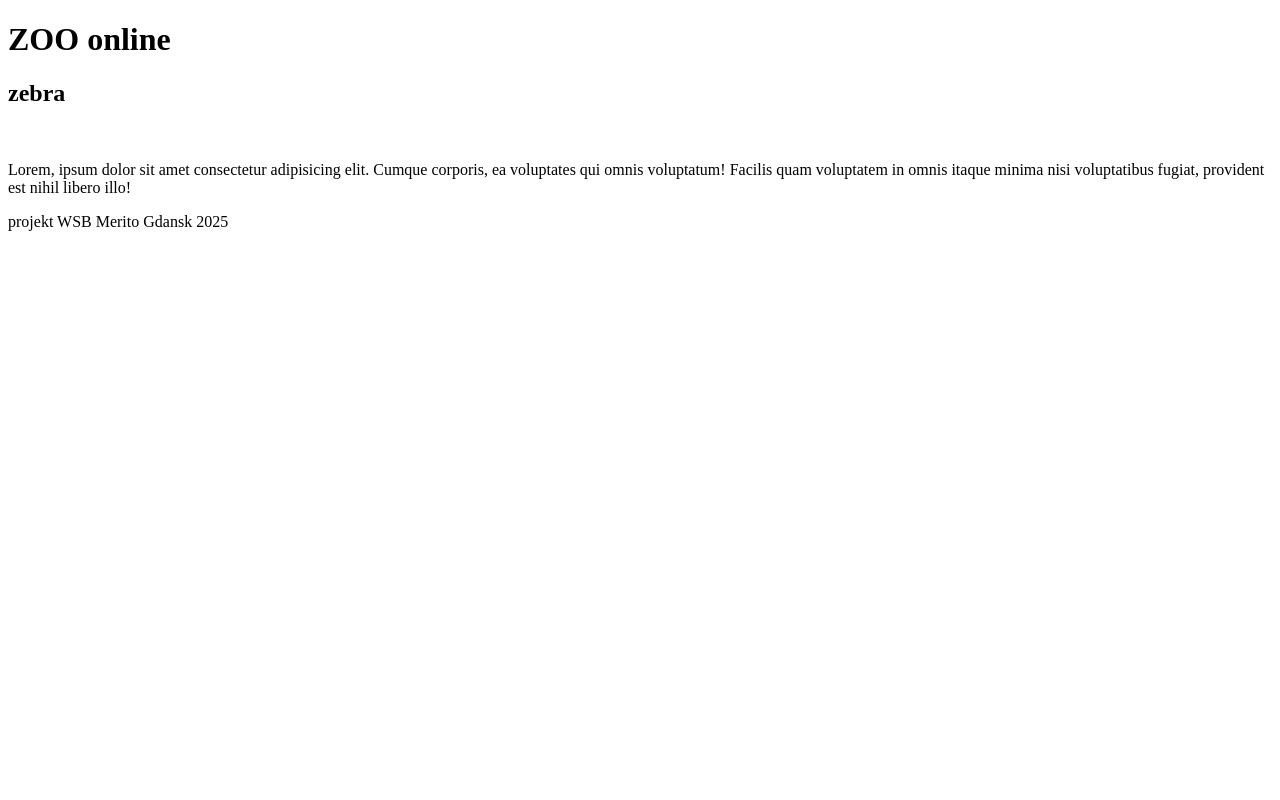
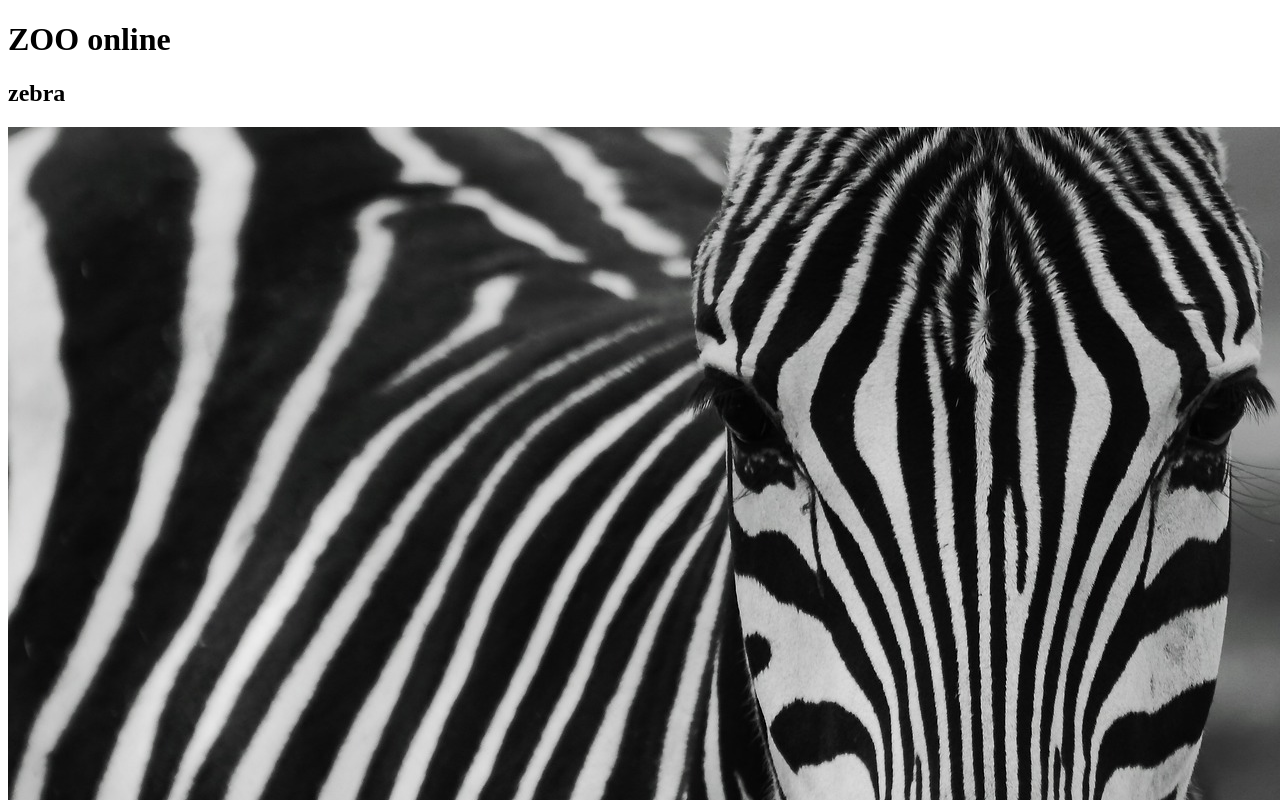
Before and after one commit to Juliap23/Zooonline_ININ5_IT, a plain HTML site: page index.html in a window 1280 px wide. Shown: the top 800 px of the page. Drawn offline with Linux system fonts and the light colour scheme.

Commit message:
aktualizacja

```diff
--- a/index.html
+++ b/index.html
@@ -10,7 +10,7 @@
     <main>
         <section>
             <h2>zebra</h2>
-            <img src="./img/zebra.jpggit remote" alt="">
+            <img src="./img/zebra.jpg" alt="">
             <p>Lorem, ipsum dolor sit amet consectetur adipisicing elit. Cumque corporis, ea voluptates qui omnis voluptatum! Facilis quam voluptatem in omnis itaque minima nisi voluptatibus fugiat, provident est nihil libero illo!</p>
         </section>
     </main>
```
